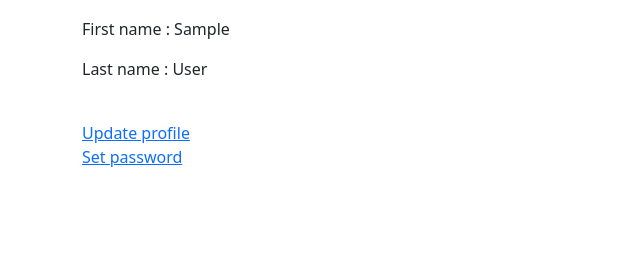
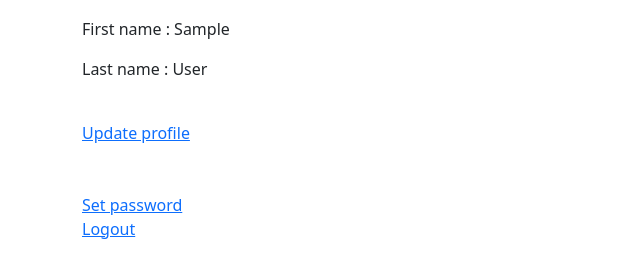
Before and after one commit to jamedadi/yummy, a Django app: page /accounts/customer/profile/ in a window 1280 px wide. Shown: the part 76-354 px from the top of the page, without its empty margins (0-640 px from the left). Run offline with Django 3.2, Linux system fonts and the light colour scheme; the visitor is signed in with stand-in values (Sample User, id 1); parts of the project's set-up code (start-up, migrations or seed data) failed here and were passed over.

Commit message:
Update(accounts/templates/customers): add logout button in profile page

```diff
--- a/accounts/templates/accounts/customer/profile.html
+++ b/accounts/templates/accounts/customer/profile.html
@@ -6,10 +6,13 @@
     <p>First name : {{ request.user.first_name }}</p>
     <p>Last name : {{ request.user.last_name }}</p>
     <br>
-    <a href="{% url 'accounts:customer-profile-update' request.user.pk %}">Update profile</a>
+    <a href="{% url 'accounts:customer-profile-update' request.user.pk %}">Update profile</a><br><br>
 
     {% if not request.user.password %}
         <br>
         <a href="{% url 'accounts:customer-set-password' request.user.pk %}">Set password</a>
+        <br>
     {% endif %}
+    <a href="{% url 'accounts:customer-logout' %}">Logout</a>
+
 {% endblock %}
```
